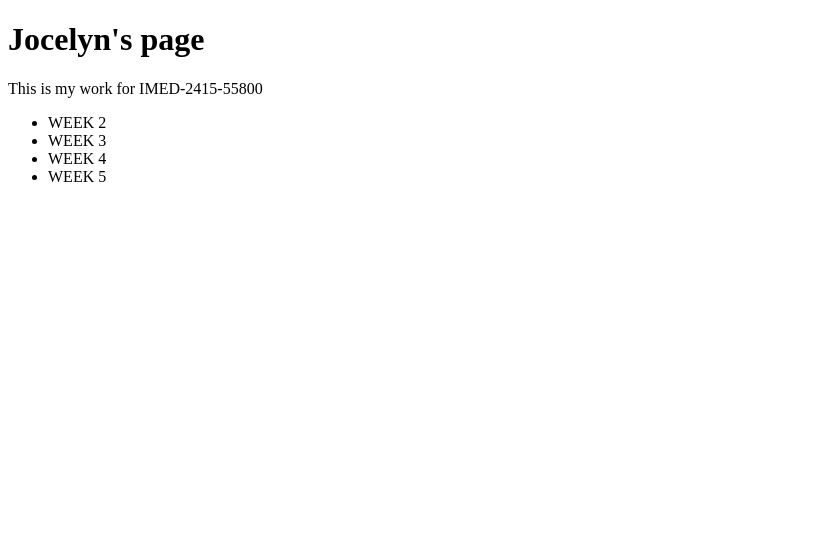
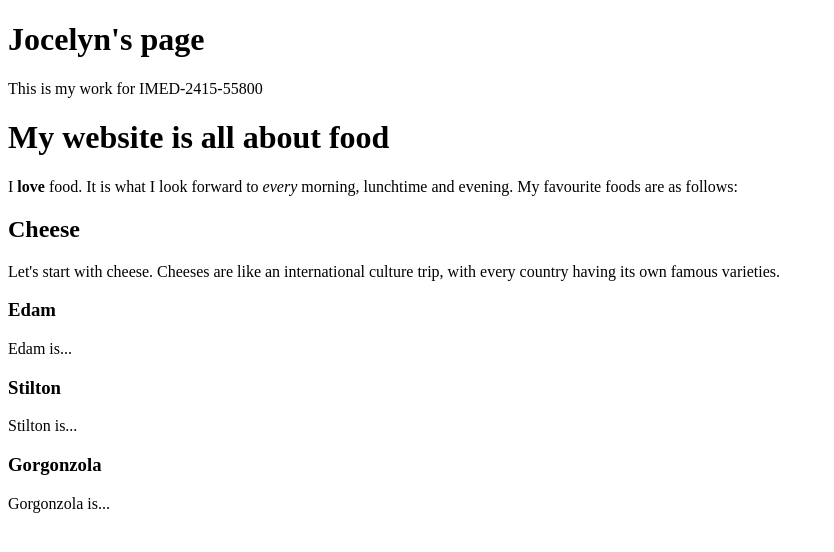
Before and after one commit to jocelynalexandria/jocelynalexandria, a plain HTML site: page index.html in a window 1280 px wide. Shown: the whole page, without its empty margins (0-834 px from the left). Drawn offline with Linux system fonts and the light colour scheme.

Commit message:
Update index.html

```diff
--- a/index.html
+++ b/index.html
@@ -5,12 +5,26 @@
 <h1>Jocelyn's page</h1>
 <p>This is my work for IMED-2415-55800</p>
 
-  <ul>
-    <li>WEEK 2</li>
-    <li>WEEK 3</li>
-    <li>WEEK 4</li>
-    <li>WEEK 5</li>
-  </ul>
+
+  <h1>My website is all about food</h1>
+
+<p>I <strong>love</strong> food. It is what I look forward to <em>every</em> morning, lunchtime and evening. My favourite foods are as follows:</p>
+
+<h2>Cheese</h2>
+
+<p>Let's start with cheese. Cheeses are like an international culture trip, with every country having its own famous varieties.</p>
+
+<h3>Edam</h3>
+
+<p>Edam is...</p>
+
+<h3>Stilton</h3>
+
+<p>Stilton is...</p>
+
+<h3>Gorgonzola</h3>
+
+<p>Gorgonzola is...</p>
 
 </body>
 </html>
```
